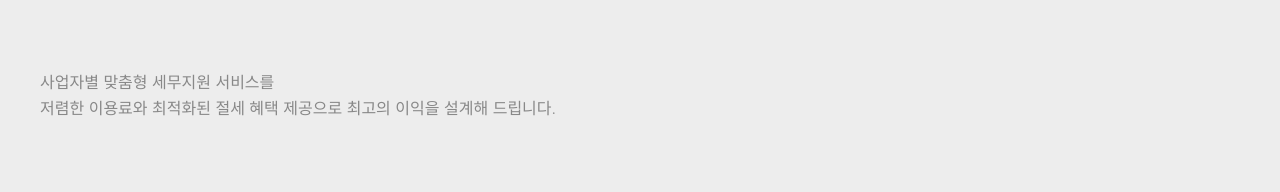
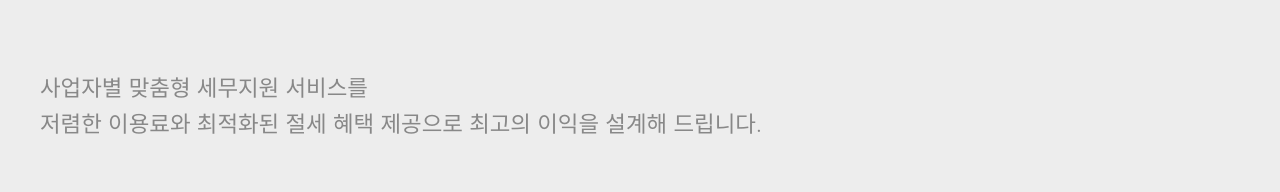
Before and after one commit to bnine302/my-landing-react-app, a React (Vite) app: page / in a window 1280 px wide. Shown: the part 284-476 px from the top of the page. Built offline with nearby package versions, Linux system fonts and the light colour scheme; a web font is replaced by a local one.

Commit message:
setting : 색상 팔레트 값 추가

```diff
--- a/tailwind.config.js
+++ b/tailwind.config.js
@@ -22,6 +22,9 @@ export default {
 
           // #666
           102: 'rgb(102, 102, 102)',
+
+          // #777
+          119: 'rgb(119, 119, 119)',
 
           // #7a7a7a
           122: 'rgb(122, 122, 122)',
@@ -79,13 +82,14 @@ export default {
         },
 
         '.my-sub-title': {
-          marginBottom: '100px',
           fontWeight: 300,
           // 주의: bg-gray-136으로 작성 불가
           color: '#888',
+          // marginBottom: '100px',
+          fontSize: '1.4em',
           lineHeight: '1.6em',
           '@media (max-width: 767px)': {
-            marginBottom: '50px',
+            // marginBottom: '50px',
             fontSize: '1em',
           },
         },
```
